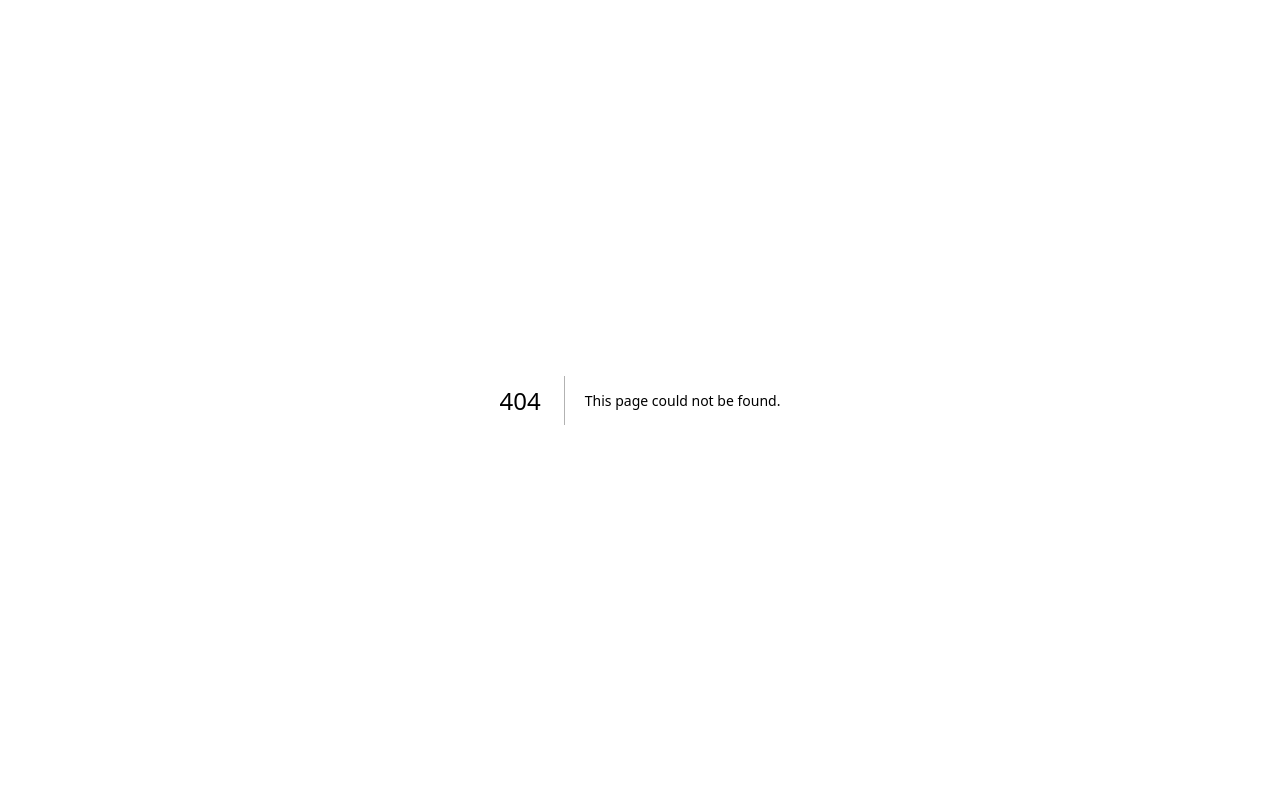
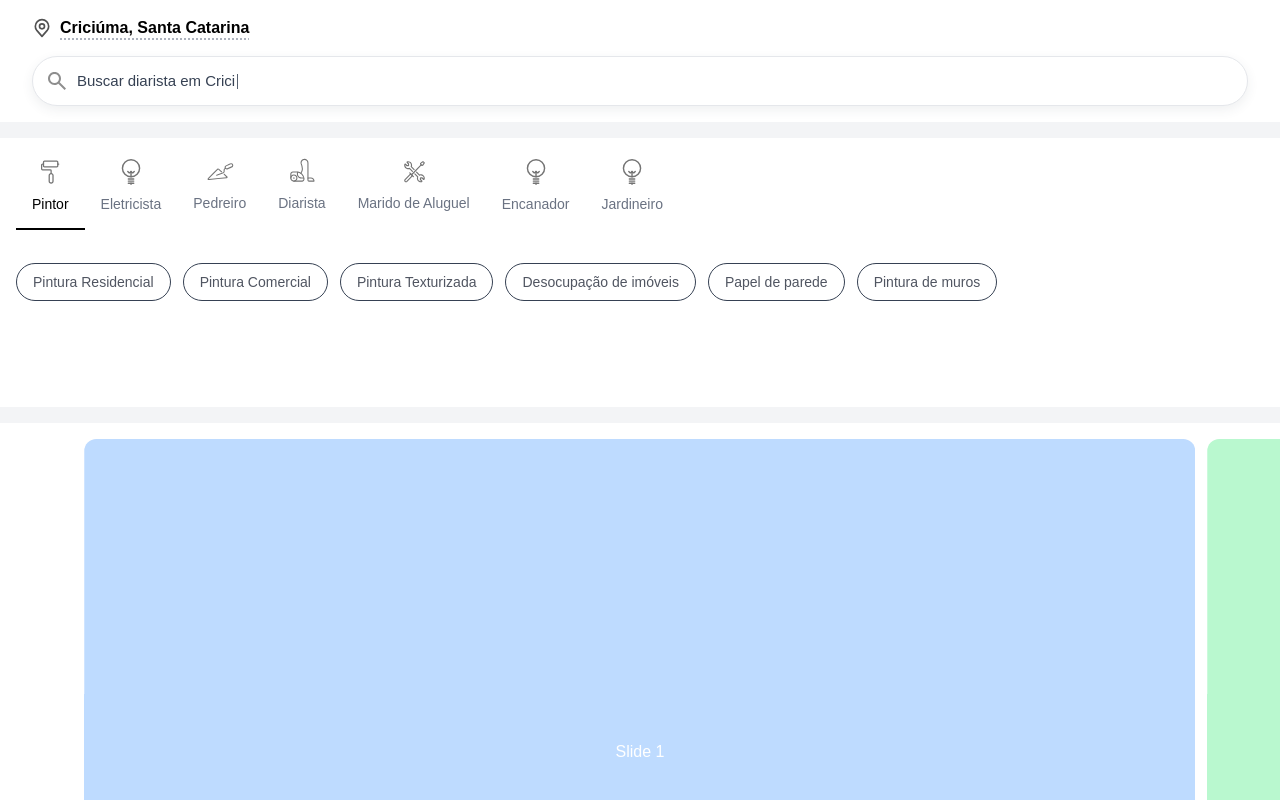
Before and after one commit to gustavocabraltv/indicafacil-client, a Next.js app: page /home-3 in a window 1280 px wide. Before the commit this address had no page. Shown: the top 800 px of the page. Built offline with nearby package versions, Linux system fonts and the light colour scheme.

Commit message:
added: more 1 style of home

```diff
--- /dev/null
+++ b/src/app/home-3/page.tsx
@@ -0,0 +1,40 @@
+'use client';
+
+import { useState } from 'react';
+import Search from "@/components/Search";
+import SearchFull from "@/components/SearchFull";
+import Shortcut from "@/components/TabServices";
+import Wrapper from "@/components/Wrapper";
+import Image from 'next/image'
+import TabServices from '@/components/TabServices';
+import Banner from '@/components/Banner';
+
+export default function Home2() {
+    const [showFullSearch, setShowFullSearch] = useState(false);
+
+    return (
+        <div className='bg-[#F3F4F6] flex flex-col gap-4'>
+
+
+            <Wrapper className=' bg-white py-4 w-full'>
+                <div className='flex gap-2 text-black font-semibold underline decoration-dotted decoration-gray-400 underline-offset-6'>
+                    <Image src='/location.svg' alt='location' width={20} height={20} />
+                    <span>Criciúma, Santa Catarina</span>
+                </div>
+                {showFullSearch ? (
+                    <SearchFull onClose={() => setShowFullSearch(false)} />
+                ) : (
+                    <Search onOpen={() => setShowFullSearch(true)} />
+                )}
+            </Wrapper>
+
+
+            <TabServices />
+
+            <div className='bg-white py-4'>
+                <Banner />
+            </div>
+
+        </div>
+    );
+}
--- a/src/components/Banner/index.tsx
+++ b/src/components/Banner/index.tsx
@@ -20,7 +20,7 @@ export default function Banner() {
 
 
         >
-            <div className='mt-40'>
+            <div className='mt-40 bg-[blue]'>
                 <SwiperSlide>
                     <div className="bg-blue-200 aspect-video flex items-center justify-center rounded-xl">
                         Slide 1
--- a/src/components/TabServices/index.tsx
+++ b/src/components/TabServices/index.tsx
@@ -98,7 +98,7 @@ export default function TabServices() {
     const current = CATEGORIES.find(c => c.id === active)!;
 
     return (
-        <div className="overflow-hidden">
+        <div className="overflow-hidden bg-white">
             {/* NAV */}
             <nav aria-label="Categorias de serviços" className="border-b">
                 <ul
@@ -145,7 +145,7 @@ export default function TabServices() {
                 id={`${baseId}-panel-${current.id}`}
                 role="tabpanel"
                 aria-labelledby={`${baseId}-tab-${current.id}`}
-                className="w-full  p-4"
+                className="w-full p-4 min-h-[160px]"
             >
                 <ul className="flex flex-wrap content-start items-start gap-x-3 gap-y-3">
                     {current.services.map(s => (
```
